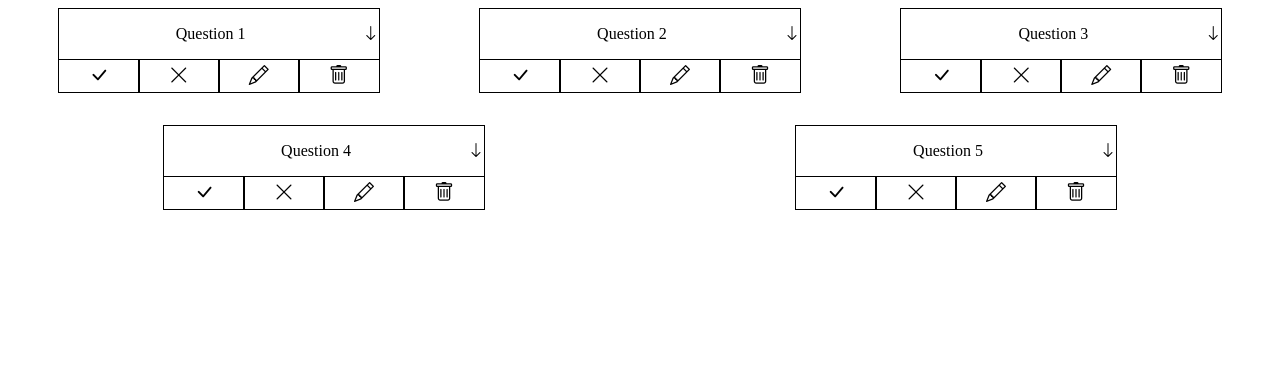
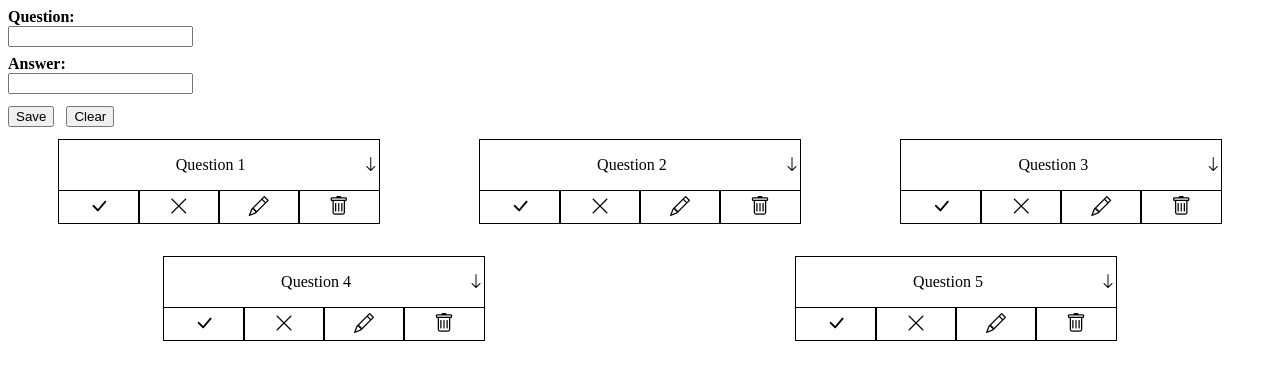
Before and after one commit to nguyenlethannha304/flash-card, an Angular app: page / in a window 1280 px wide. Shown: the top 380 px of the page. Built offline with nearby package versions, Linux system fonts and the light colour scheme.

Commit message:
Add app-flash-form to flashs.html

```diff
--- a/src/app/flashs/flashs.component.html
+++ b/src/app/flashs/flashs.component.html
@@ -1,3 +1,6 @@
+<div class="form-container">
+    <app-flash-form></app-flash-form>
+</div>
 <div class="flashs-container">
     <app-flash-detail *ngFor="let flash of flashs$ | async; trackBy:trackFlash" [flash]="flash"
         (modifyFlashEventEmitter)="handleModifyFlashEmit($event)" (editFlashEventEmitter)="handleEditEmit($event)"
```
